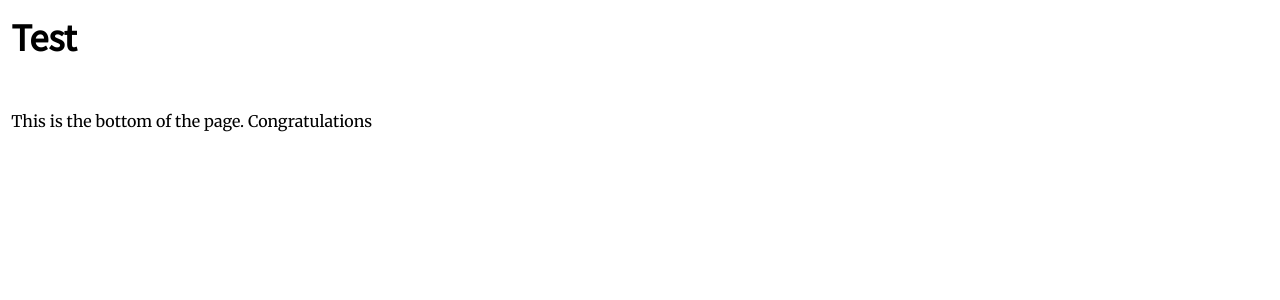
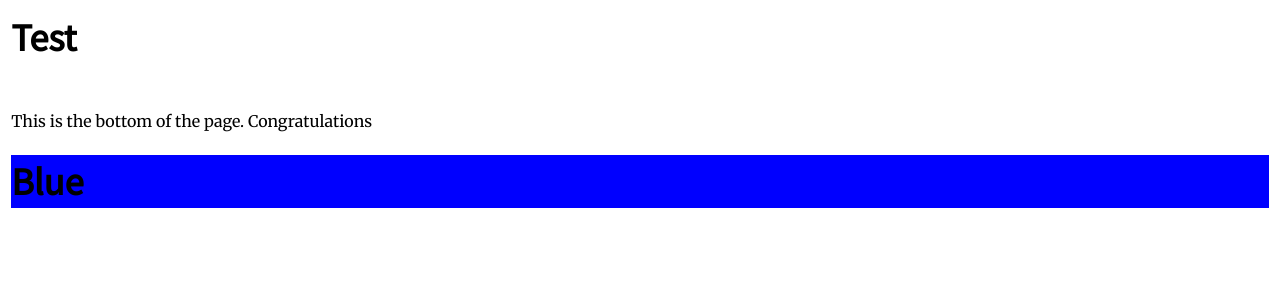
Before and after one commit to git-Stella/Questboard, a PHP site: page / in a window 1280 px wide. Shown: the top 300 px of the page. Run offline with PHP 8.4, Linux system fonts and the light colour scheme.

Commit message:
testing css

```diff
--- a/index.html
+++ b/index.html
@@ -12,6 +12,7 @@
     <main class="main">
         <h1>Test</h1>
         <p>This is the bottom of the page. Congratulations</p>
+        <h1 class="blue">Blue</h1>
     </main>
 </body>
 </html>
--- a/style.css
+++ b/style.css
@@ -28,6 +28,10 @@ h4 {
 h1 {
     font-size: 2.4rem;
     margin-bottom: 2.8rem;
+}
+
+.blue {
+    background-color: blue;
 }
 
 h2 {
```
